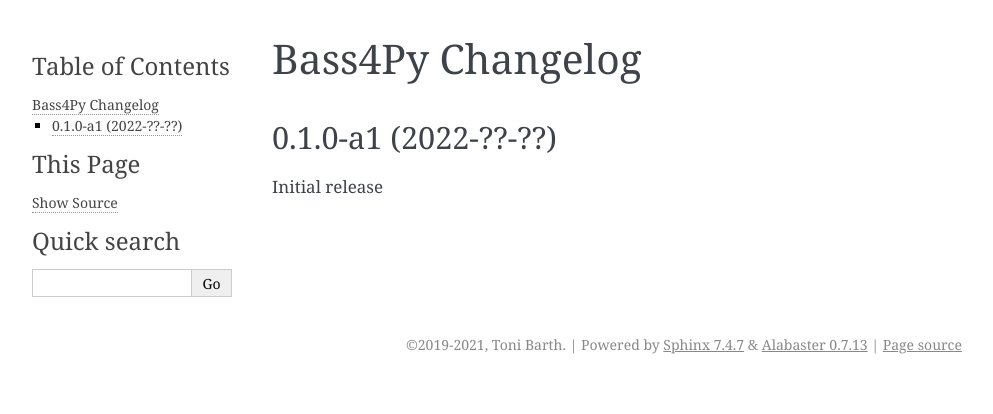
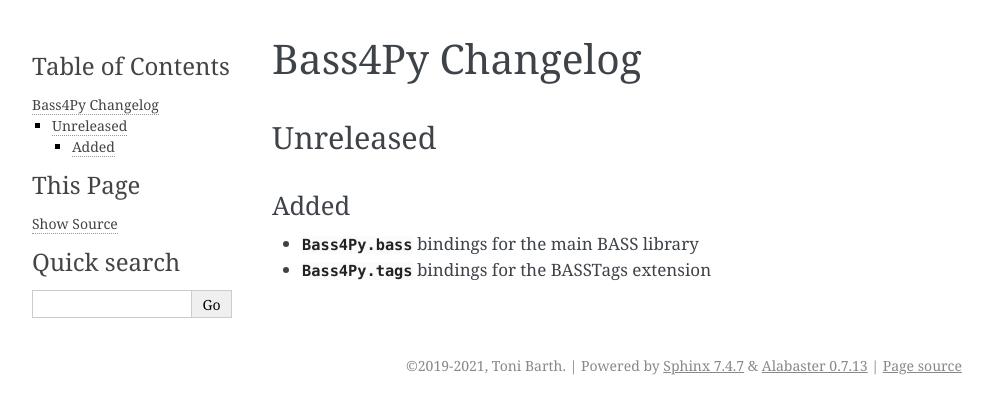
Before and after one commit to Timtam/Bass4Py, a Sphinx documentation site: the page built from doc/changes.rst, in a window 1280 px wide. Shown: the top 414 px of the page, without its empty margins (148-1141 px from the left). Built offline with Sphinx 7.4.7, drawn with Linux system fonts in a browser that asks for light colours.

Commit message:
update doc dependencies include m2r2 to allow changelog to be in markdown format so that we can later extract release notes via keep a changelog-compliant github action

```diff
--- /dev/null
+++ b/CHANGELOG.md
@@ -0,0 +1,8 @@
+# Bass4Py Changelog
+
+## Unreleased
+
+### Added
+
+- :mod:`Bass4Py.bass` bindings for the main BASS library
+- :mod:`Bass4Py.tags` bindings for the BASSTags extension
--- a/CHANGES.rst
+++ /dev/null
@@ -1,8 +0,0 @@
-=================
-Bass4Py Changelog
-=================
-
-0.1.0-a1 (2022-??-??)
-=====================
-
-Initial release
--- a/doc/changes.rst
+++ b/doc/changes.rst
@@ -1 +1 @@
-.. include:: ../CHANGES.rst
+.. mdinclude:: ../CHANGELOG.md
--- a/doc/conf.py
+++ b/doc/conf.py
@@ -56,6 +56,7 @@
     'sphinx.ext.githubpages',
     'sphinx.ext.napoleon',
     "sphinx_autodoc_typehints",
+    "m2r2",
 ]
 
 # Add any paths that contain templates here, relative to this directory.
@@ -65,7 +66,7 @@
 # You can specify multiple suffix as a list of string:
 #
 # source_suffix = ['.rst', '.md']
-source_suffix = '.rst'
+source_suffix = ['.rst', '.md']
 
 # The master toctree document.
 master_doc = 'index'
@@ -75,7 +76,7 @@
 #
 # This is also used if you do content translation via gettext catalogs.
 # Usually you set "language" from the command line for these cases.
-language = None
+language = 'en'
 
 # List of patterns, relative to source directory, that match files and
 # directories to ignore when looking for source files.
--- a/requirements-doc.txt
+++ b/requirements-doc.txt
@@ -1,2 +1,3 @@
-sphinx==4.0.2
-sphinx-autodoc-typehints==1.12.0
+m2r2==0.3.2
+sphinx==5.0.2
+sphinx-autodoc-typehints==1.18.3
```
Also changed, not shown: 1 other file.
